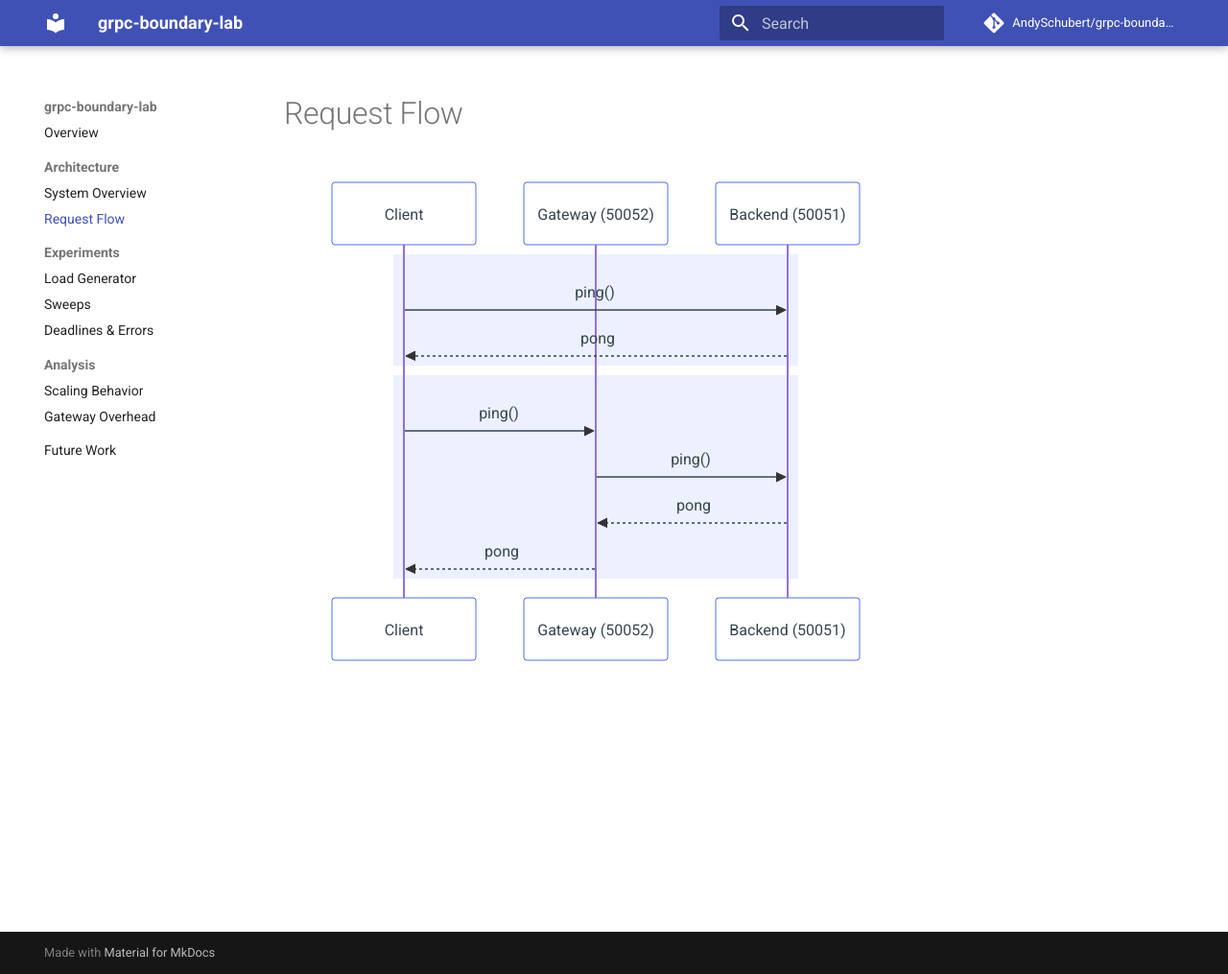
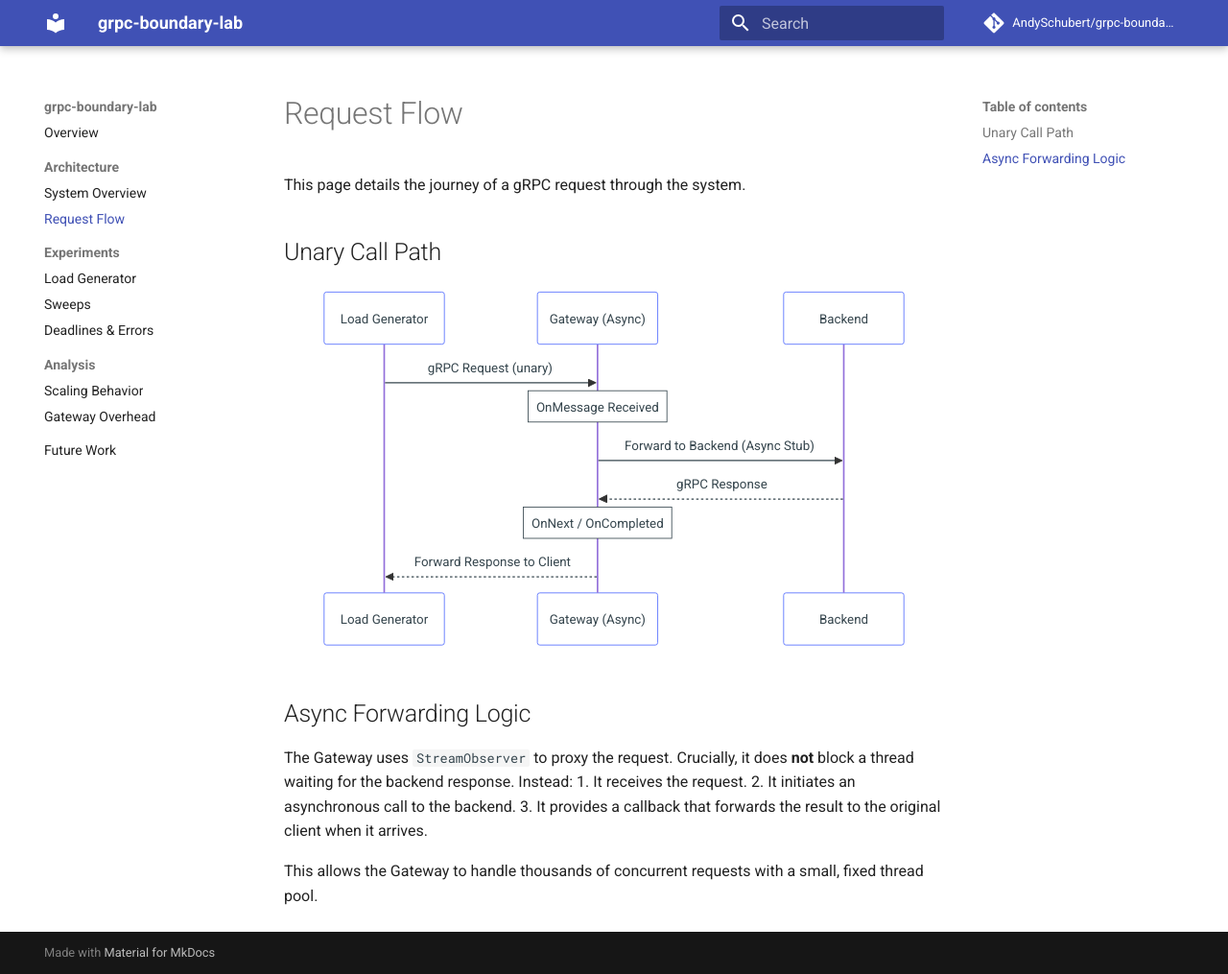
Before and after one commit to AndySchubert/grpc-boundary-lab, an MkDocs documentation site: the page built from docs/architecture/request-flow.md, in a window 1280 px wide and 1015 px high. Shown: the whole window at 96% size. Built offline with MkDocs 1.6.1 and Material for MkDocs 9.7.7, drawn with Linux system fonts in a browser that asks for light colours; comment, search, counter and statistics services are not loaded.

````diff
--- a/docs/architecture/request-flow.md
+++ b/docs/architecture/request-flow.md
@@ -1,18 +1,28 @@
+# Request Flow
+
+This page details the journey of a gRPC request through the system.
+
+## Unary Call Path
+
 ```mermaid
 sequenceDiagram
-  participant C as Client
-  participant G as Gateway (50052)
-  participant B as Backend (50051)
+    participant C as Load Generator
+    participant G as Gateway (Async)
+    participant B as Backend
 
-  rect rgb(230, 255, 230)
-    C->>B: ping()
-    B-->>C: pong
-  end
+    C->>G: gRPC Request (unary)
+    Note over G: OnMessage Received
+    G->>B: Forward to Backend (Async Stub)
+    B-->>G: gRPC Response
+    Note over G: OnNext / OnCompleted
+    G-->>C: Forward Response to Client
+```
 
-  rect rgb(230, 230, 255)
-    C->>G: ping()
-    G->>B: ping()
-    B-->>G: pong
-    G-->>C: pong
-  end
-```
+## Async Forwarding Logic
+
+The Gateway uses `StreamObserver` to proxy the request. Crucially, it does **not** block a thread waiting for the backend response. Instead:
+1. It receives the request.
+2. It initiates an asynchronous call to the backend.
+3. It provides a callback that forwards the result to the original client when it arrives.
+
+This allows the Gateway to handle thousands of concurrent requests with a small, fixed thread pool.
````
Also changed, not shown: docs/analysis/gateway-overhead.md (+18 -14 lines), docs/analysis/scaling.md (+19 -0 lines), docs/experiments/deadlines.md (+20 -0 lines), docs/experiments/loadgen.md (+17 -13 lines), docs/experiments/sweeps.md (+21 -0 lines).
